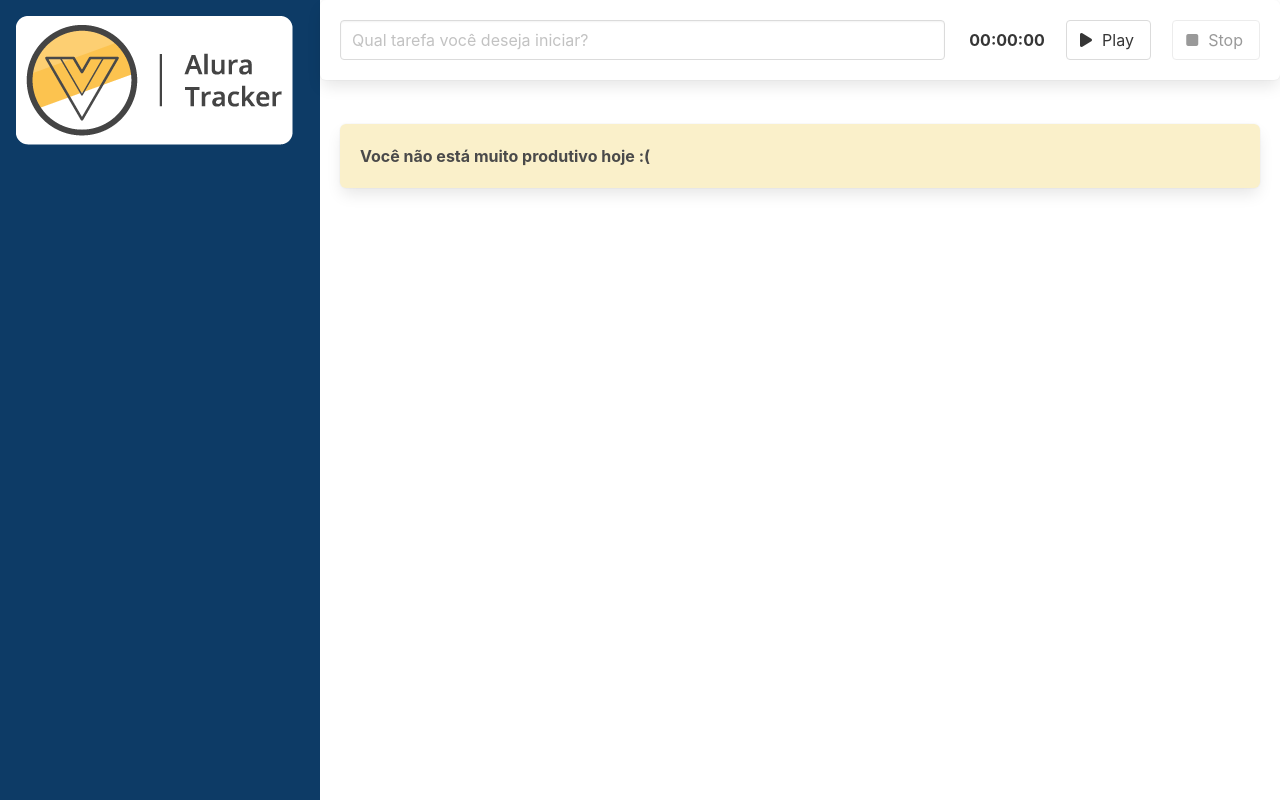
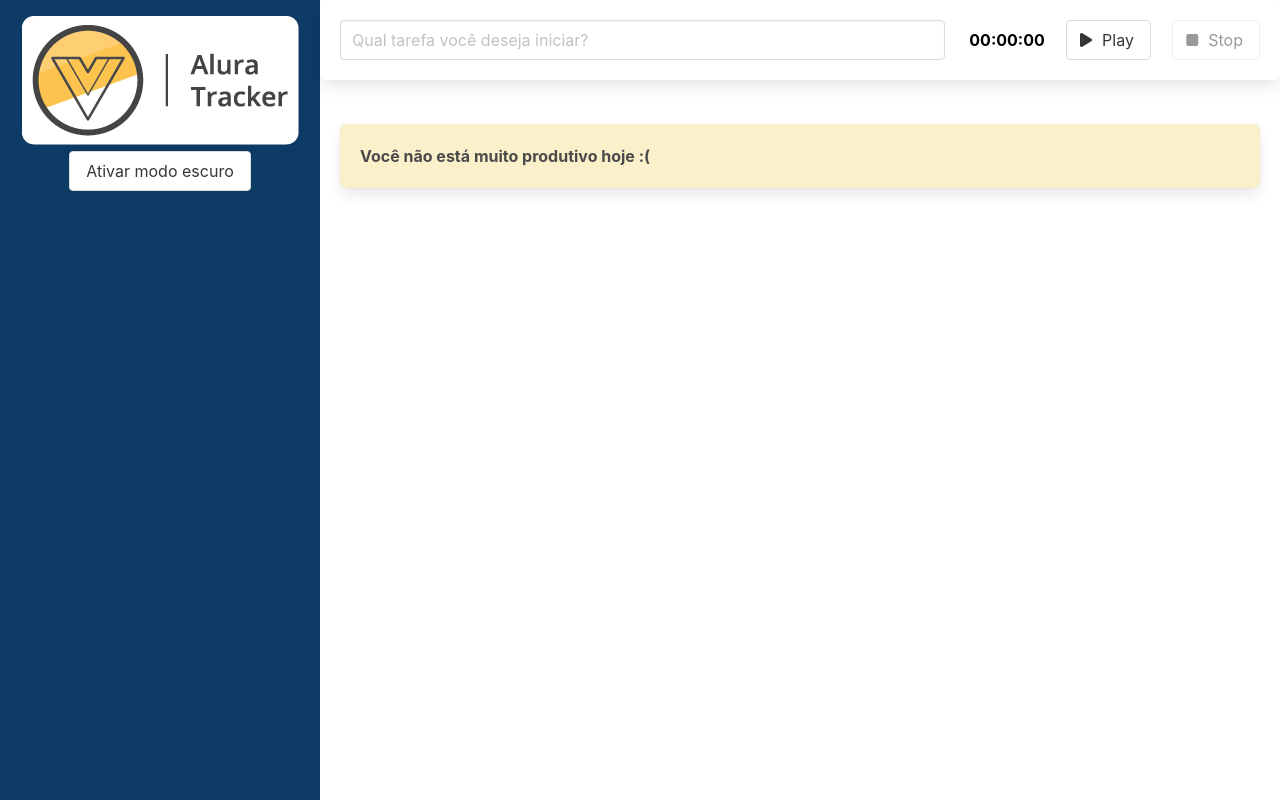
Before and after one commit to renanacosta/alura-tracker, a Vue app: page / in a window 1280 px wide. Built offline with nearby package versions, Linux system fonts and the light colour scheme.

Commit message:
:lipstick: feat: Dark mode

```diff
--- a/src/App.vue
+++ b/src/App.vue
@@ -1,9 +1,9 @@
 <template>
-  <main class="columns is-gapless is-multiline">
+  <main class="columns is-gapless is-multiline" :class="{ 'modo-escuro' : modoEscuroAtivo }">
     <div class="column is-one-quarter">
-      <BarraLateral />
+      <BarraLateral @aoTemaAlterado="trocarTema"/>
     </div>
-    <div class="column is-three-quarter">
+    <div class="column is-three-quarter conteudo">
       <Formulario @aoSalvarTarefa="salvarTarefa"/>
       <div class="lista">
         <Tarefa v-for="(tarefa, index) in tarefas" :key="index" :tarefa="tarefa"/>
@@ -34,6 +34,7 @@
   data() {
     return {
       tarefas: [] as ITarefa[],
+      modoEscuroAtivo: false,
     };
   },
   computed: {
@@ -45,6 +46,9 @@
     salvarTarefa (tarefa: ITarefa) {
       this.tarefas.push(tarefa);
     },
+    trocarTema (modoEscuroAtivo : boolean) {
+      this.modoEscuroAtivo = modoEscuroAtivo;
+    },
     },
 });
 </script>
@@ -53,4 +57,18 @@
 .lista {
   padding: 1.25rem;
 }
+
+main {
+  --bg-primario: #fff;
+  --texto-primario: #000;
+}
+
+main.modo-escuro {
+  --bg-primario: #2b2d42;
+  --texto-primario: #fff;
+}
+
+.conteudo {
+  background-color: var(--bg-primario);
+}
 </style>
--- a/src/components/BarraLateral.vue
+++ b/src/components/BarraLateral.vue
@@ -3,6 +3,9 @@
     <h1>
       <img src="../assets/logo.png" alt="Logo" />
     </h1>
+    <button class="button" @click="alterarTema">
+      {{ textoBotao }}
+    </button>
   </header>
 </template>
 
@@ -11,6 +14,27 @@
 
 export default defineComponent({
   name: "BarraLateral",
+  emits: ["aoTemaAlterado"],
+  data() {
+    return {
+      modoEscuroAtivo: false,
+    };
+  },
+  computed: {
+    textoBotao() {
+      if (this.modoEscuroAtivo) {
+        return "Desativar modo escuro";
+      } else {
+        return "Ativar modo escuro";
+    }
+    },
+  },
+  methods: {
+    alterarTema() {
+      this.modoEscuroAtivo = !this.modoEscuroAtivo;
+      this.$emit("aoTemaAlterado", this.modoEscuroAtivo);
+    },
+  },
 });
 </script>
 
@@ -20,6 +44,7 @@
   background: #0d3b66;
   width: 100%;
   height: 100vh;
+  text-align: center;
 }
 @media only screen and (max-width: 768px) {
   header {
--- a/src/components/Cronometro.vue
+++ b/src/components/Cronometro.vue
@@ -1,6 +1,6 @@
 <template>
   <section>
-    <strong>
+    <strong class="display">
       {{ tempoDecorrido }}
     </strong>
   </section>
@@ -25,4 +25,8 @@
 });
 </script>
 
-<style></style>
+<style scoped>
+.display {
+  color: var(--texto-primario);
+}
+</style>
--- a/src/components/Formulario.vue
+++ b/src/components/Formulario.vue
@@ -1,5 +1,5 @@
 <template>
-  <div class="box">
+  <div class="box formulario">
     <div class="columns">
       <div
         class="column is-8"
@@ -47,4 +47,9 @@
 });
 </script>
 
-<style></style>
+<style>
+.formulario {
+  color: var(--texto-primario);
+  background: var(--bg-primario);
+}
+</style>
```
